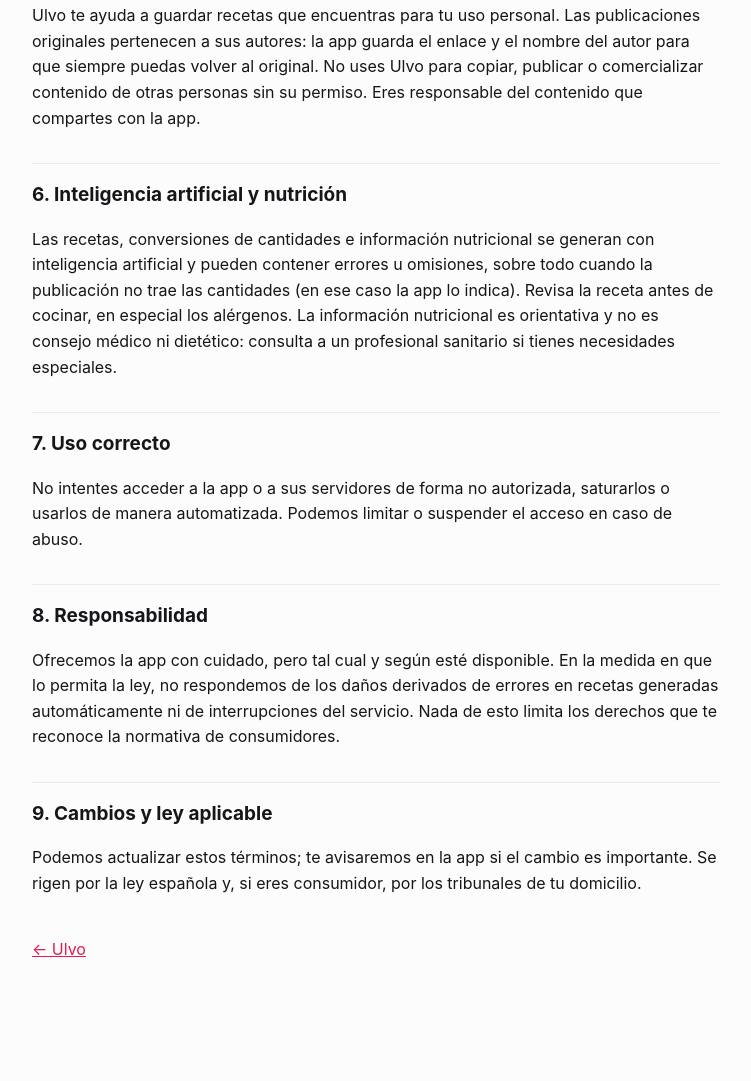
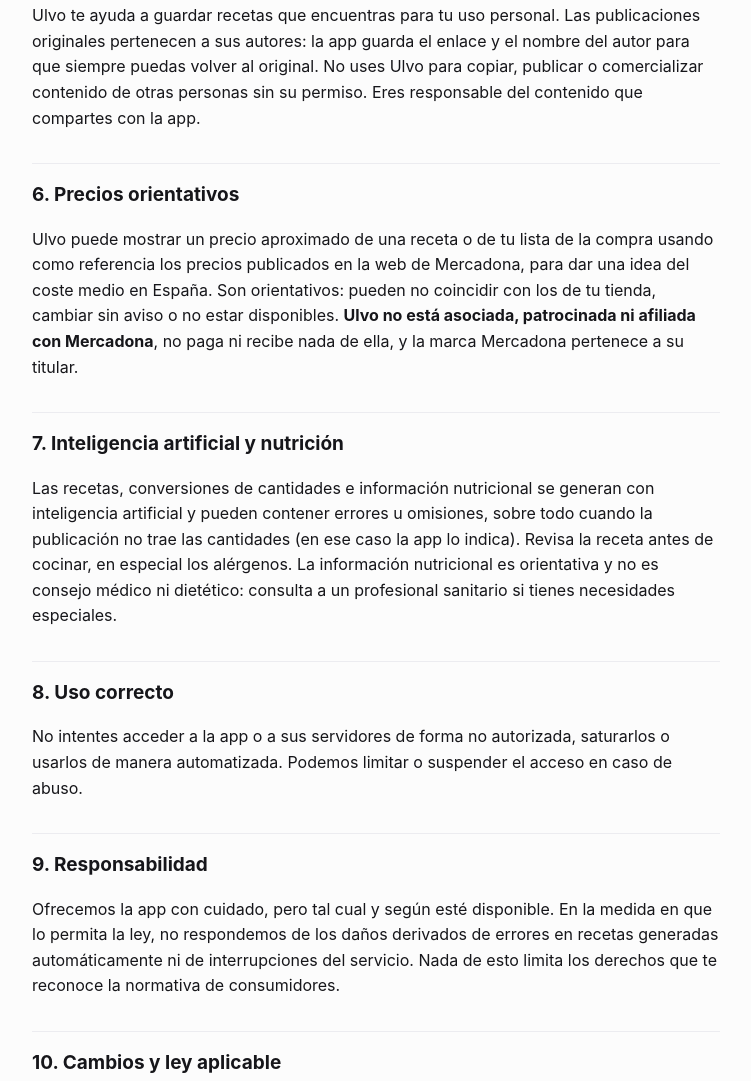
Before and after one commit to Rupo16/ulvo-legal, a plain HTML site: page terminos.html in a window 1280 px wide. Shown: the part 1264-2345 px from the top of the page, without its empty margins (264-1015 px from the left). Before the commit the page ends 2306 px from the top, so only its background shows below. Drawn offline with Linux system fonts and the light colour scheme.

Commit message:
Mercadona (precios orientativos, sin afiliación) y Gemini como respaldo

```diff
--- a/terminos.html
+++ b/terminos.html
@@ -10,7 +10,7 @@
 <main>
 <p class="brand">ulvo</p>
 <h1>Términos de uso</h1>
-<p class="fecha">Última actualización: 28 de septiembre de 2026</p>
+<p class="fecha">Última actualización: 29 de septiembre de 2026</p>
 
 <h2>1. Quiénes somos y qué es Ulvo</h2>
 <p>Ulvo es una app para guardar recetas, que ofrece Emilio Olmos (<a href="mailto:emilio.olmosrupo@gmail.com">emilio.olmosrupo@gmail.com</a>). Convierte enlaces de redes sociales y webs, textos y fotos en recetas ordenadas, y te ayuda con la lista de la compra y el menú de la semana. Al usar la app aceptas estos términos.</p>
@@ -35,16 +35,19 @@
 <h2>5. Contenido que importas</h2>
 <p>Ulvo te ayuda a guardar recetas que encuentras para tu uso personal. Las publicaciones originales pertenecen a sus autores: la app guarda el enlace y el nombre del autor para que siempre puedas volver al original. No uses Ulvo para copiar, publicar o comercializar contenido de otras personas sin su permiso. Eres responsable del contenido que compartes con la app.</p>
 
-<h2>6. Inteligencia artificial y nutrición</h2>
+<h2>6. Precios orientativos</h2>
+<p>Ulvo puede mostrar un precio aproximado de una receta o de tu lista de la compra usando como referencia los precios publicados en la web de Mercadona, para dar una idea del coste medio en España. Son orientativos: pueden no coincidir con los de tu tienda, cambiar sin aviso o no estar disponibles. <strong>Ulvo no está asociada, patrocinada ni afiliada con Mercadona</strong>, no paga ni recibe nada de ella, y la marca Mercadona pertenece a su titular.</p>
+
+<h2>7. Inteligencia artificial y nutrición</h2>
 <p>Las recetas, conversiones de cantidades e información nutricional se generan con inteligencia artificial y pueden contener errores u omisiones, sobre todo cuando la publicación no trae las cantidades (en ese caso la app lo indica). Revisa la receta antes de cocinar, en especial los alérgenos. La información nutricional es orientativa y no es consejo médico ni dietético: consulta a un profesional sanitario si tienes necesidades especiales.</p>
 
-<h2>7. Uso correcto</h2>
+<h2>8. Uso correcto</h2>
 <p>No intentes acceder a la app o a sus servidores de forma no autorizada, saturarlos o usarlos de manera automatizada. Podemos limitar o suspender el acceso en caso de abuso.</p>
 
-<h2>8. Responsabilidad</h2>
+<h2>9. Responsabilidad</h2>
 <p>Ofrecemos la app con cuidado, pero tal cual y según esté disponible. En la medida en que lo permita la ley, no respondemos de los daños derivados de errores en recetas generadas automáticamente ni de interrupciones del servicio. Nada de esto limita los derechos que te reconoce la normativa de consumidores.</p>
 
-<h2>9. Cambios y ley aplicable</h2>
+<h2>10. Cambios y ley aplicable</h2>
 <p>Podemos actualizar estos términos; te avisaremos en la app si el cambio es importante. Se rigen por la ley española y, si eres consumidor, por los tribunales de tu domicilio.</p>
 
 <p class="volver"><a href="index.html">← Ulvo</a></p>
```
Also changed, not shown: privacidad.html (+3 -2 lines).
